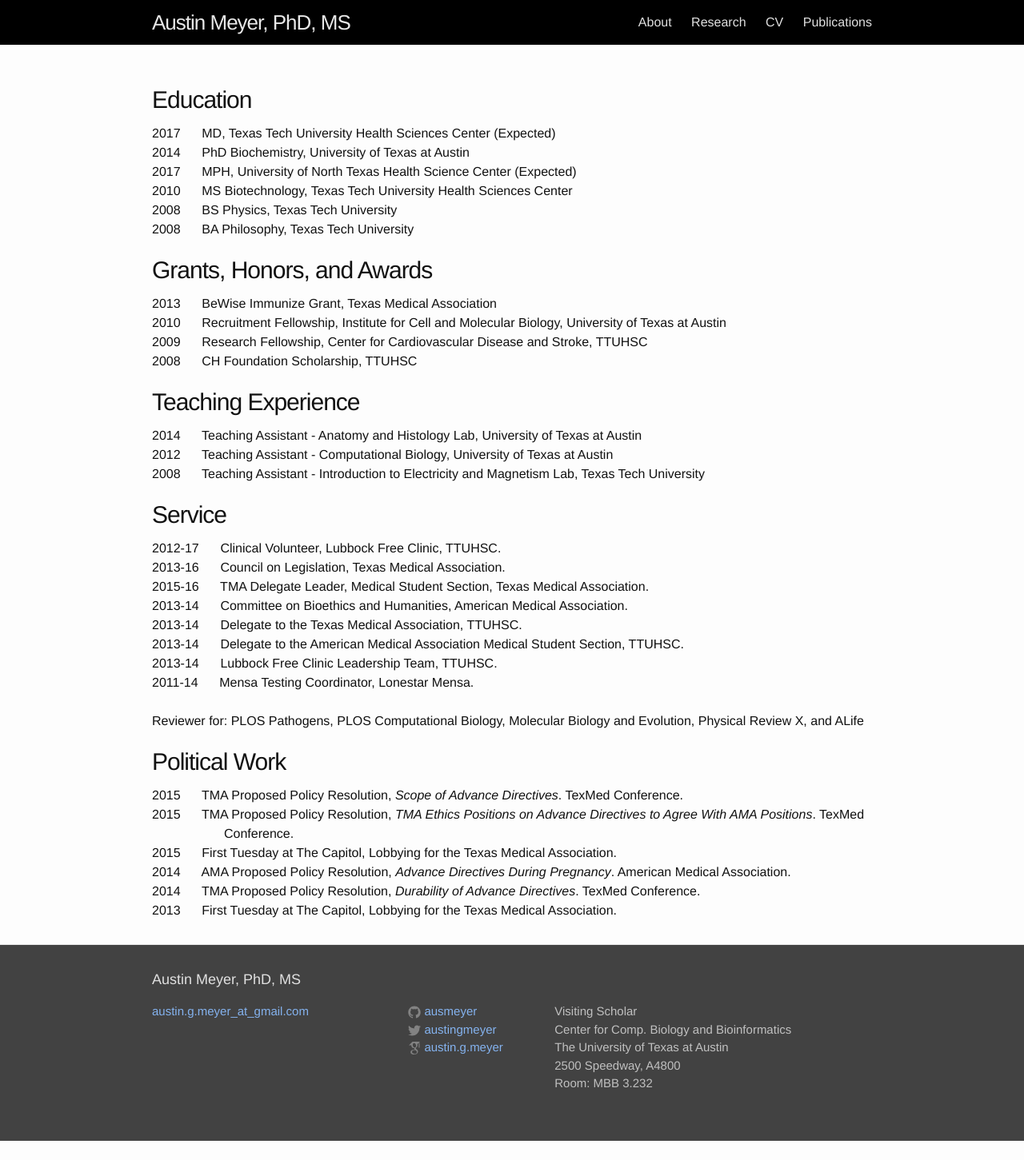
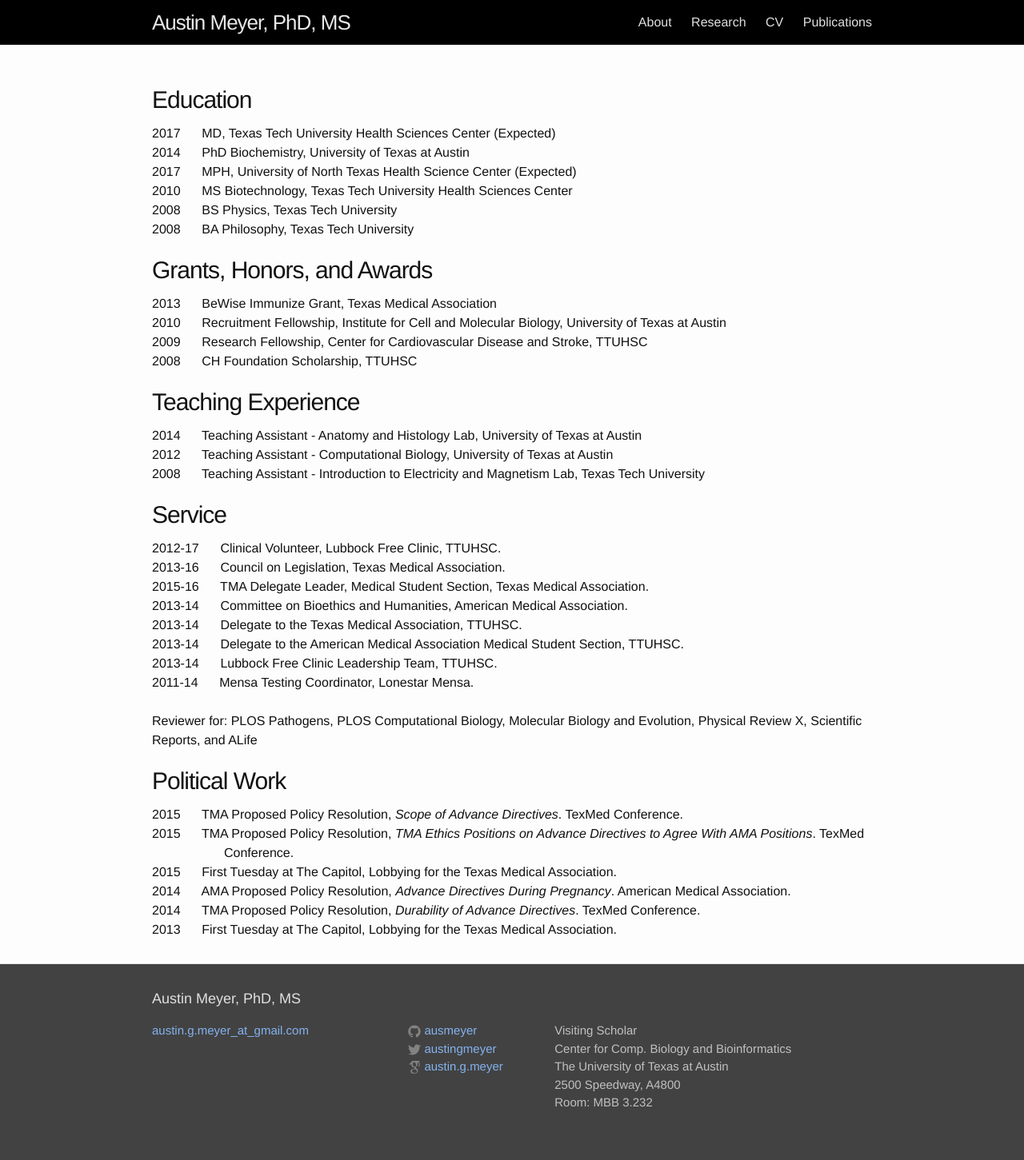
Before and after one commit to ausmeyer/ausmeyer.github.io, a Jekyll site: the page built from cv.html, in a window 1280 px wide. Shown: the whole page at 80% size. Built offline with Jekyll 4.4.1, drawn with Linux system fonts in a browser that asks for light colours; before the commit the page ends 1427 px from its top, so only the background shows below that.

Commit message:
A little editing.

```diff
--- a/cv.html
+++ b/cv.html
@@ -44,7 +44,7 @@ permalink: /cv/
   <h4 class="post-content">2013-14 &nbsp;&nbsp;&nbsp;&nbsp; Lubbock Free Clinic Leadership Team, TTUHSC.                                   </h4>
   <h4 class="post-content">2011-14 &nbsp;&nbsp;&nbsp;&nbsp; Mensa Testing Coordinator, Lonestar Mensa.                                     </h4>
   <br>
-  Reviewer for:    PLOS Pathogens, PLOS Computational Biology, Molecular Biology and Evolution, Physical Review X, and ALife
+  Reviewer for:    PLOS Pathogens, PLOS Computational Biology, Molecular Biology and Evolution, Physical Review X, Scientific Reports, and ALife
 </div>
 
 <div class="post"><br>
--- a/index.html
+++ b/index.html
@@ -6,7 +6,6 @@ categories:
 ---
 
 <div class="post"><br>
-
   <div style="display:block;text-align:center"><img src="img/Austin_TMA.jpg" width="500px"/></div>
 
   <br>
```
Also changed, not shown: other parts of index.html (+0 -3 lines).
